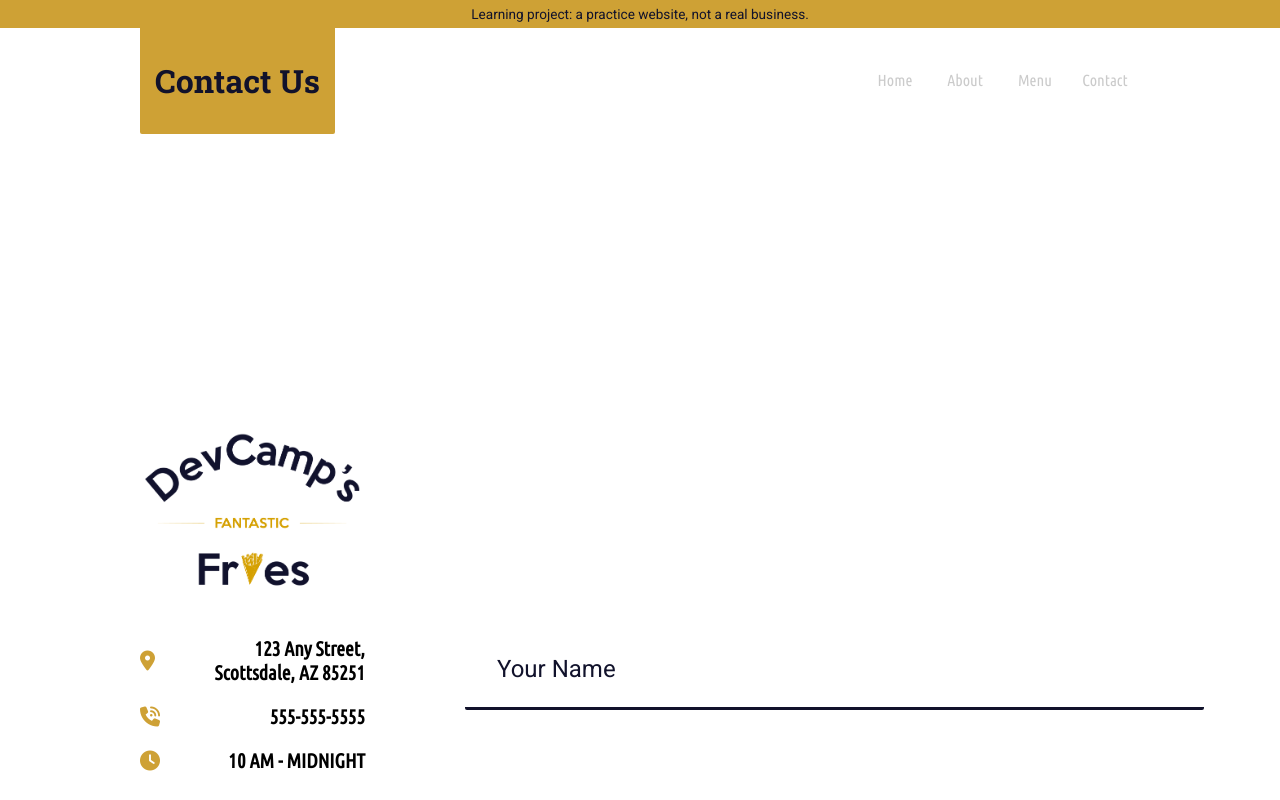
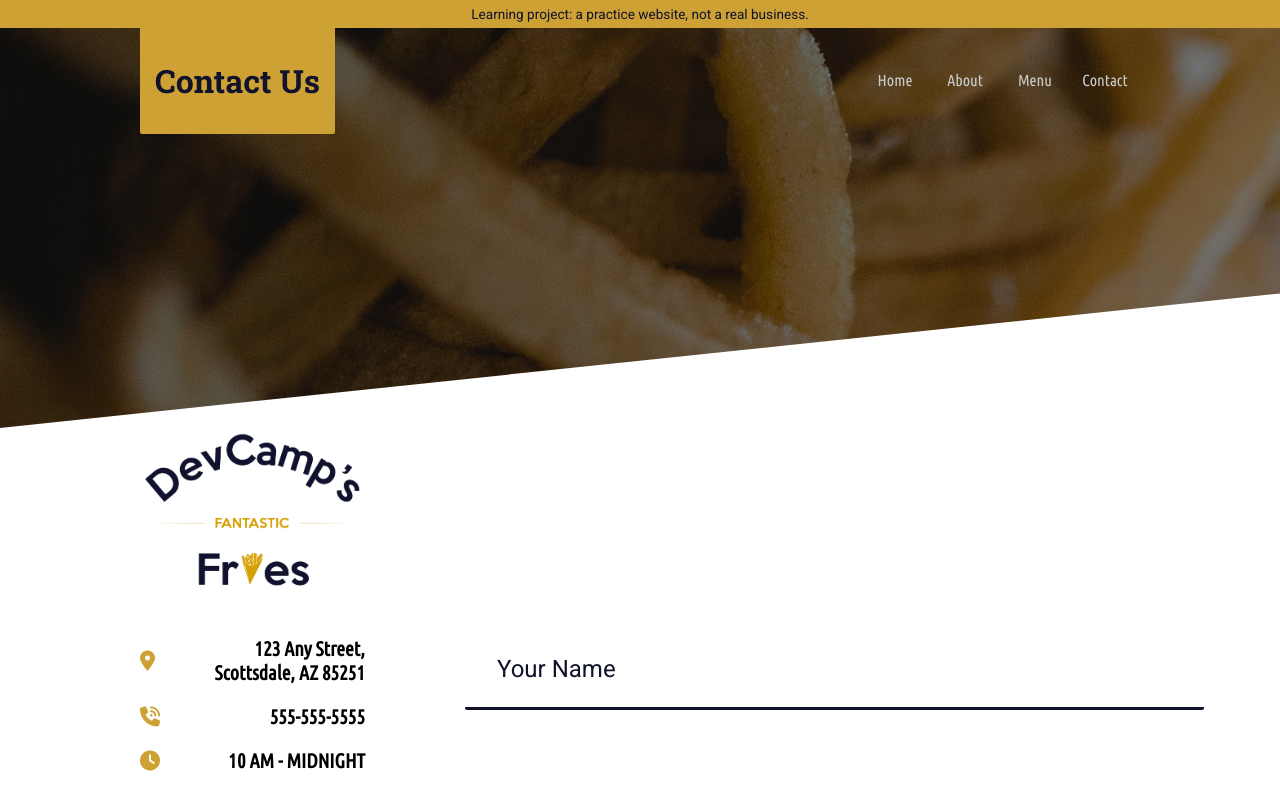
Before and after one commit to phindigee628-creator/devcamp-fries, a plain HTML site: page contact.html in a window 1280 px wide. Shown: the top 800 px of the page. Drawn offline with Linux system fonts and the light colour scheme; files that its build step writes are made by us from their sources; files whose address does not match are found by name.

Commit message:
Update background image path in contact.html

```diff
--- a/contact.html
+++ b/contact.html
@@ -22,7 +22,7 @@
 <body>
     <div class="learning-banner">Learning project: a practice website, not a real business.</div>
     <div class="skewed-header">
-        <div class="header-bg" style="background-image: url('Image/background/contact.jpg');"></div>
+        <div class="header-bg" style="background-image: url('contact.jpg');"></div>
         <div class="skewed-header-wrapper">
             <div class="skewed-header-content">
                 <div class="heading-wrapper"><h1>Contact Us</h1></div>
```
